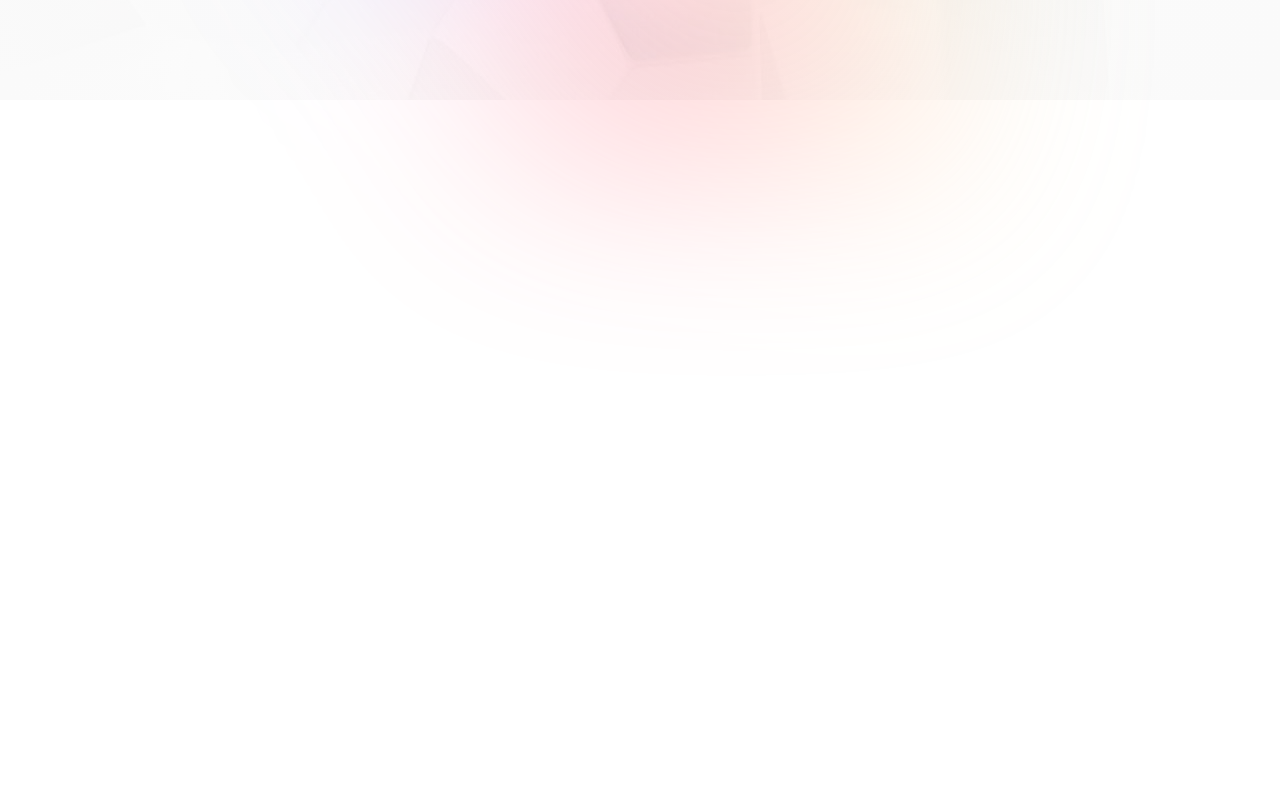
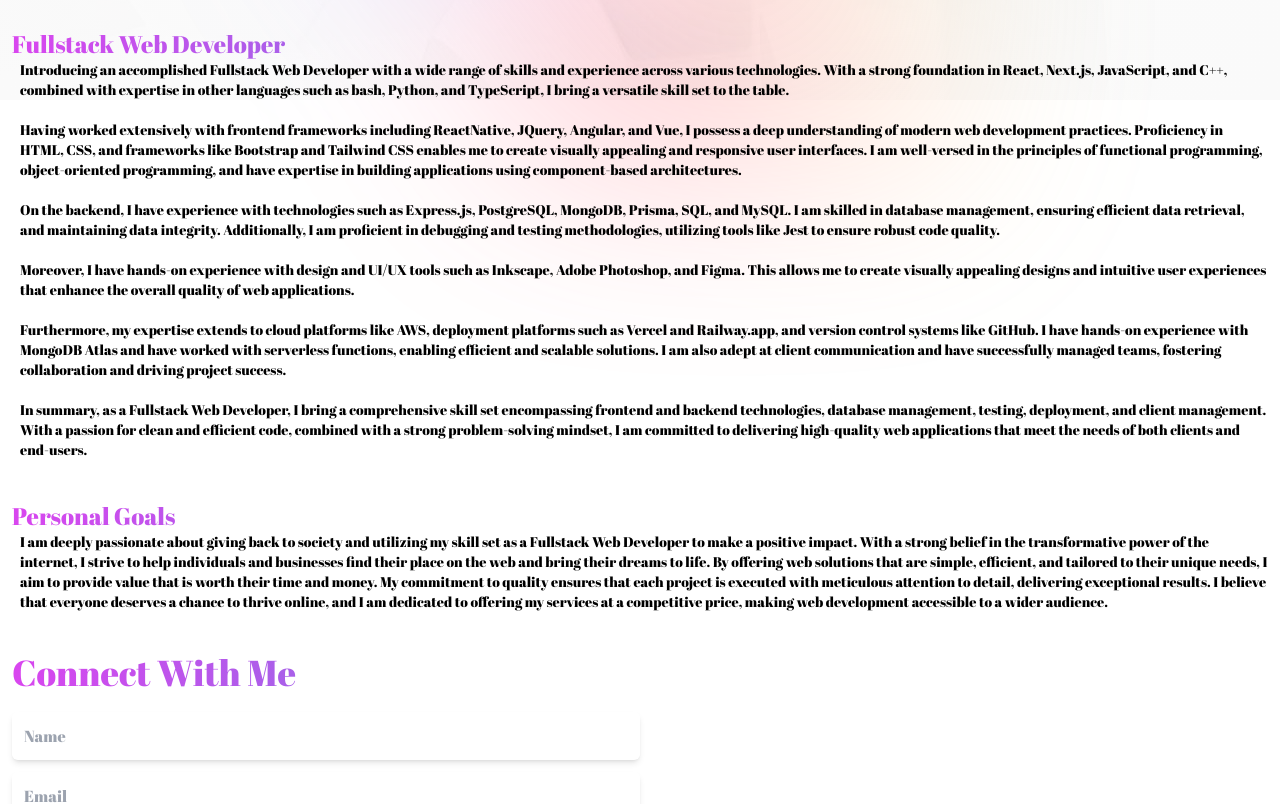
Before and after one commit to RyanLarge13/DC, a Next.js app: page /about in a window 1280 px wide. Shown: the part 700-1504 px from the top of the page. Before the commit the page ends 800 px from the top, so only its background shows below. Built offline with nearby package versions, Linux system fonts and the light colour scheme; no server answers.

Commit message:
Terms & Privacy

```diff
--- a/app/about/page.js
+++ b/app/about/page.js
@@ -1,4 +1,5 @@
 import Image from "next/image";
+import ContactForm from "@/components/ContactForm";
 
 const page = () => {
   return (
@@ -30,7 +31,82 @@
           "Let's build your dreams" - Ryan Large
         </blockquote>
       </div>
-      <p></p>
+      <h2 className="bg-gradient-to-r from-fuchsia-500 to-cyan-500 bg-clip-text text-transparent text-2xl mt-10 mr-5">
+        Fullstack Web Developer
+      </h2>
+      <div className="ml-2">
+        <p className="text-sm mb-5">
+          Introducing an accomplished Fullstack Web Developer with a wide range
+          of skills and experience across various technologies. With a strong
+          foundation in React, Next.js, JavaScript, and C++, combined with
+          expertise in other languages such as bash, Python, and TypeScript, I
+          bring a versatile skill set to the table.
+        </p>
+        <p className="text-sm mb-5">
+          Having worked extensively with frontend frameworks including
+          ReactNative, JQuery, Angular, and Vue, I possess a deep understanding
+          of modern web development practices. Proficiency in HTML, CSS, and
+          frameworks like Bootstrap and Tailwind CSS enables me to create
+          visually appealing and responsive user interfaces. I am well-versed in
+          the principles of functional programming, object-oriented programming,
+          and have expertise in building applications using component-based
+          architectures.
+        </p>
+        <p className="text-sm mb-5">
+          On the backend, I have experience with technologies such as
+          Express.js, PostgreSQL, MongoDB, Prisma, SQL, and MySQL. I am skilled
+          in database management, ensuring efficient data retrieval, and
+          maintaining data integrity. Additionally, I am proficient in debugging
+          and testing methodologies, utilizing tools like Jest to ensure robust
+          code quality.
+        </p>
+        <p className="text-sm mb-5">
+          Moreover, I have hands-on experience with design and UI/UX tools such
+          as Inkscape, Adobe Photoshop, and Figma. This allows me to create
+          visually appealing designs and intuitive user experiences that enhance
+          the overall quality of web applications.
+        </p>
+        <p className="text-sm mb-5">
+          Furthermore, my expertise extends to cloud platforms like AWS,
+          deployment platforms such as Vercel and Railway.app, and version
+          control systems like GitHub. I have hands-on experience with MongoDB
+          Atlas and have worked with serverless functions, enabling efficient
+          and scalable solutions. I am also adept at client communication and
+          have successfully managed teams, fostering collaboration and driving
+          project success.
+        </p>
+        <p className="text-sm mb-5">
+          In summary, as a Fullstack Web Developer, I bring a comprehensive
+          skill set encompassing frontend and backend technologies, database
+          management, testing, deployment, and client management. With a passion
+          for clean and efficient code, combined with a strong problem-solving
+          mindset, I am committed to delivering high-quality web applications
+          that meet the needs of both clients and end-users.
+        </p>
+      </div>
+      <h2 className="bg-gradient-to-r from-fuchsia-500 to-cyan-500 bg-clip-text text-transparent text-2xl mt-10 mr-5">
+        Personal Goals
+      </h2>
+      <div className="text-sm ml-2">
+        <p>
+          I am deeply passionate about giving back to society and utilizing my
+          skill set as a Fullstack Web Developer to make a positive impact. With
+          a strong belief in the transformative power of the internet, I strive
+          to help individuals and businesses find their place on the web and
+          bring their dreams to life. By offering web solutions that are simple,
+          efficient, and tailored to their unique needs, I aim to provide value
+          that is worth their time and money. My commitment to quality ensures
+          that each project is executed with meticulous attention to detail,
+          delivering exceptional results. I believe that everyone deserves a
+          chance to thrive online, and I am dedicated to offering my services at
+          a competitive price, making web development accessible to a wider
+          audience.
+        </p>
+      </div>
+           <h2 className="bg-gradient-to-r from-fuchsia-500 to-cyan-500 bg-clip-text text-transparent text-4xl mt-10 mr-5">
+        Connect With Me
+      </h2>
+      <ContactForm />
     </section>
   );
 };
--- a/app/api/user/[id]/cart/route.js
+++ b/app/api/user/[id]/cart/route.js
@@ -5,7 +5,6 @@
   try {
     await connectDB();
     const cart = await Cart.find({ user: params.id }).populate("user");
-    console.log(cart[0].items);
     return new Response(JSON.stringify(cart[0].items), { status: 200 });
   } catch (err) {
     console.log(err);
```
